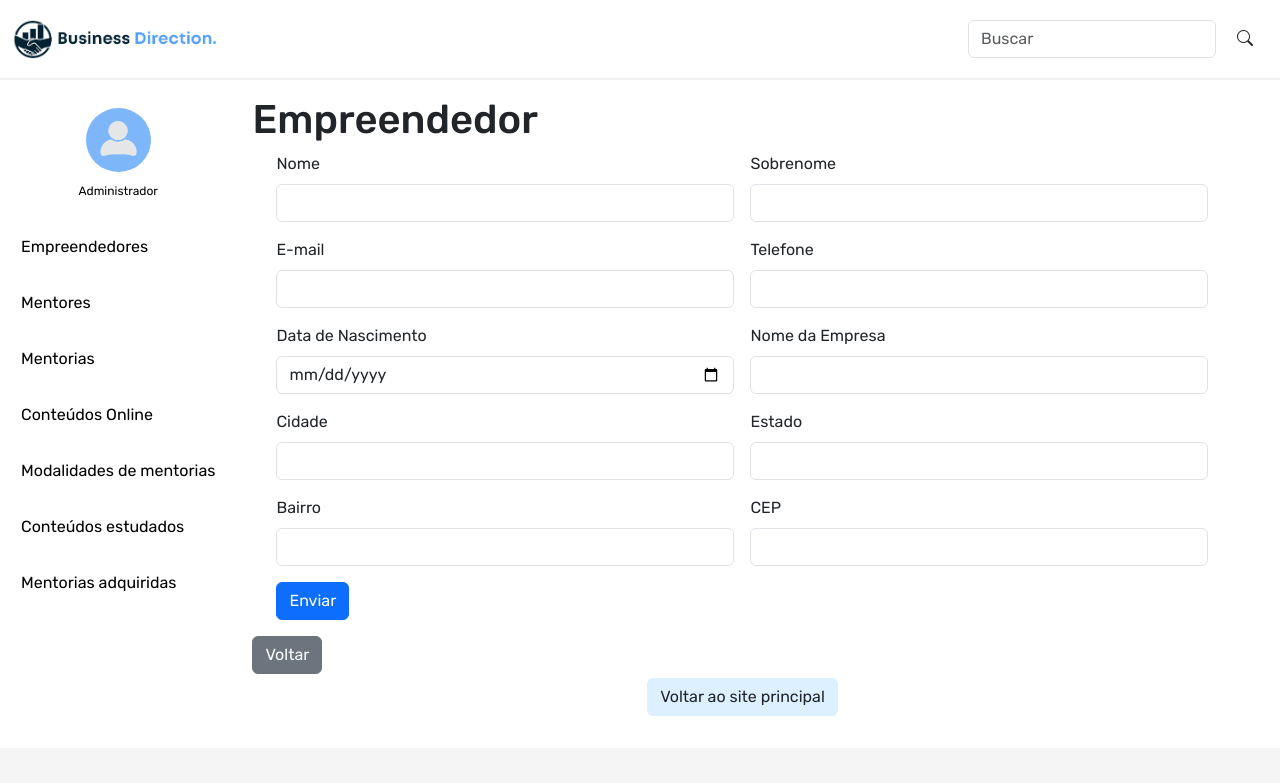
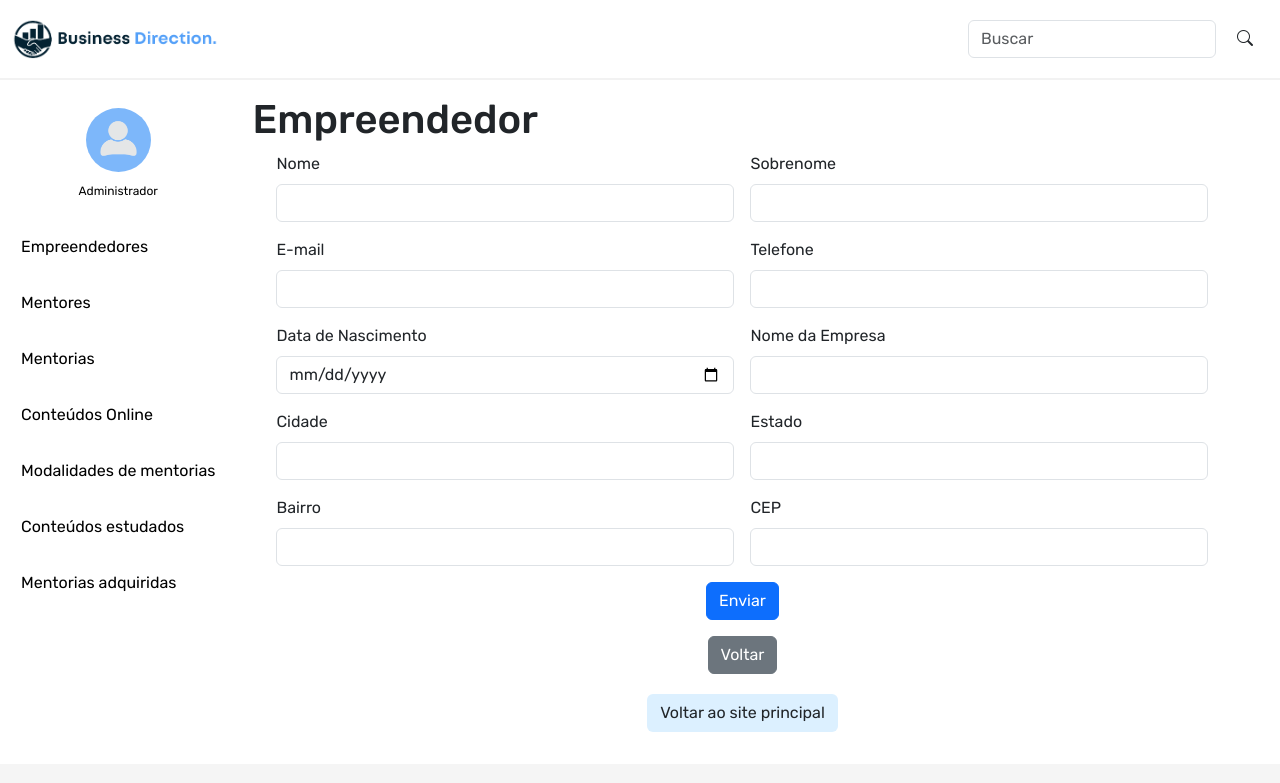
Before and after one commit to squad41recode/businessdirection_frontend, a Next.js app: page /admin/empreendedores/create in a window 1280 px wide. Shown: the top 783 px of the page. Built offline with nearby package versions, Linux system fonts and the light colour scheme.

Commit message:
Update FormCreateUpdateDelete.js

```diff
--- a/components/dashboard/FormCreateUpdateDelete.js
+++ b/components/dashboard/FormCreateUpdateDelete.js
@@ -32,18 +32,19 @@ const FormCreateUpdateDelete = ({
                 name={field.id}
                 value={field.value}
                 onChange={(e) => handleInputChange(e, field.id)}
+                required
               />
             </div>
           </div>
         ))}
-        <div className="col-12">
+        <div className="col-12 justify-content-center text-center mt-3">
           <button className="btn btn-primary" onClick={handleFormSubmitOrDelete}>
             {buttonText}
           </button>
         </div>
       </form>
 
-      <div className="mt-3">
+      <div className="col-12 justify-content-center text-center my-3">
         <Link href={backLink} className="btn btn-secondary">
           Voltar
         </Link>
```
